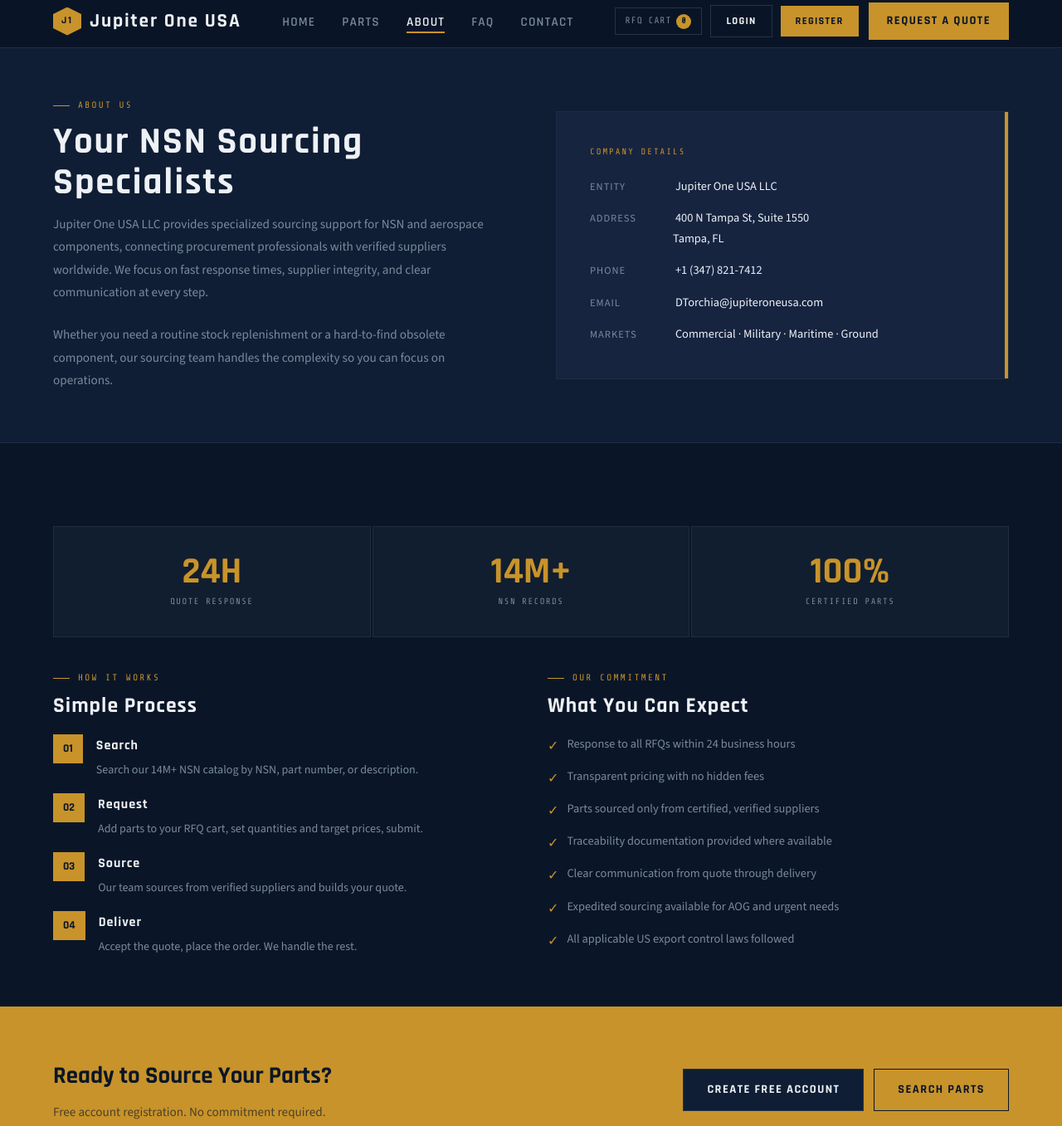
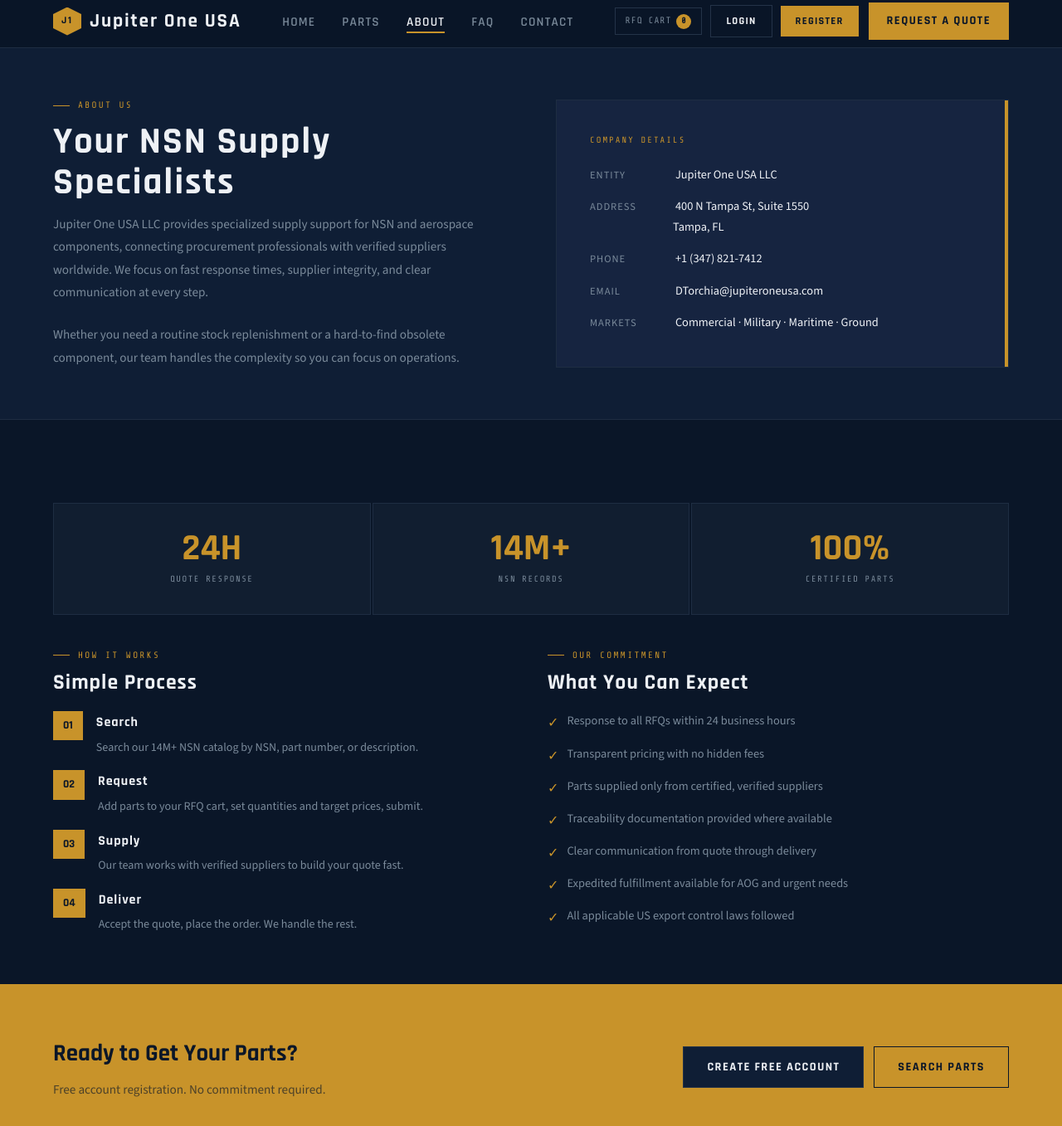
Before and after one commit to jupiteroneusa/jupiter-one-usa, a website: page public/pages/about.html in a window 1280 px wide. Shown: the part 40-1397 px from the top of the page at 83% size. Drawn offline with nearby package versions, Linux system fonts and the light colour scheme.

Commit message:
fix: nav logo nowrap, phone required, NSN links, about page supply wording

```diff
--- a/public/css/main.css
+++ b/public/css/main.css
@@ -656,7 +656,7 @@
 @media (max-width: 600px) {
   .topbar-right { display: none; }
   .nav { padding: 0 4vw; height: 56px; }
-  .nav-logo { font-size: 1.1rem; }
+  .nav-logo { display:flex; align-items:center; gap:10px; font-family:var(--font-display); font-weight:700; font-size:1.2rem; letter-spacing:0.06em; color:var(--white); white-space:nowrap; }
   #nav-user-area { gap: 6px; }
   #nav-user-area .btn-sm { font-size: 0.65rem; padding: 5px 8px; }
 }
--- a/public/pages/about.html
+++ b/public/pages/about.html
@@ -23,15 +23,15 @@
   <div class="about-grid">
     <div>
       <div class="section-label">About Us</div>
-      <div class="section-title">Your NSN Sourcing Specialists</div>
+      <div class="section-title">Your NSN Supply Specialists</div>
       <p style="color:var(--muted);font-size:.95rem;line-height:1.8;margin-bottom:24px;">
-        Jupiter One USA LLC provides specialized sourcing support for NSN and aerospace components,
+        Jupiter One USA LLC provides specialized supply support for NSN and aerospace components,
         connecting procurement professionals with verified suppliers worldwide.
         We focus on fast response times, supplier integrity, and clear communication at every step.
       </p>
       <p style="color:var(--muted);font-size:.95rem;line-height:1.8;">
         Whether you need a routine stock replenishment or a hard-to-find obsolete component,
-        our sourcing team handles the complexity so you can focus on operations.
+        our team handles the complexity so you can focus on operations.
       </p>
     </div>
     <div style="background:var(--navy3);border:1px solid var(--border);padding:40px;position:relative;overflow:hidden;">
@@ -70,7 +70,7 @@
           </div>
           <div style="display:flex;gap:16px;align-items:flex-start;">
             <div style="background:var(--gold);color:var(--navy);font-family:var(--font-display);font-weight:700;font-size:.85rem;padding:6px 12px;flex-shrink:0;">03</div>
-            <div><div style="font-family:var(--font-display);font-weight:700;font-size:1rem;letter-spacing:.06em;margin-bottom:4px;">Source</div><div style="font-size:.88rem;color:var(--muted);">Our team sources from verified suppliers and builds your quote.</div></div>
+            <div><div style="font-family:var(--font-display);font-weight:700;font-size:1rem;letter-spacing:.06em;margin-bottom:4px;">Supply</div><div style="font-size:.88rem;color:var(--muted);">Our team works with verified suppliers to build your quote fast.</div></div>
           </div>
           <div style="display:flex;gap:16px;align-items:flex-start;">
             <div style="background:var(--gold);color:var(--navy);font-family:var(--font-display);font-weight:700;font-size:.85rem;padding:6px 12px;flex-shrink:0;">04</div>
@@ -84,10 +84,10 @@
       <div style="display:flex;flex-direction:column;gap:12px;">
           <div style="display:flex;gap:10px;align-items:flex-start;"><span style="color:var(--gold);flex-shrink:0;">&#10003;</span><span style="font-size:.9rem;color:var(--muted);">Response to all RFQs within 24 business hours</span></div>
           <div style="display:flex;gap:10px;align-items:flex-start;"><span style="color:var(--gold);flex-shrink:0;">&#10003;</span><span style="font-size:.9rem;color:var(--muted);">Transparent pricing with no hidden fees</span></div>
-          <div style="display:flex;gap:10px;align-items:flex-start;"><span style="color:var(--gold);flex-shrink:0;">&#10003;</span><span style="font-size:.9rem;color:var(--muted);">Parts sourced only from certified, verified suppliers</span></div>
+          <div style="display:flex;gap:10px;align-items:flex-start;"><span style="color:var(--gold);flex-shrink:0;">&#10003;</span><span style="font-size:.9rem;color:var(--muted);">Parts supplied only from certified, verified suppliers</span></div>
           <div style="display:flex;gap:10px;align-items:flex-start;"><span style="color:var(--gold);flex-shrink:0;">&#10003;</span><span style="font-size:.9rem;color:var(--muted);">Traceability documentation provided where available</span></div>
           <div style="display:flex;gap:10px;align-items:flex-start;"><span style="color:var(--gold);flex-shrink:0;">&#10003;</span><span style="font-size:.9rem;color:var(--muted);">Clear communication from quote through delivery</span></div>
-          <div style="display:flex;gap:10px;align-items:flex-start;"><span style="color:var(--gold);flex-shrink:0;">&#10003;</span><span style="font-size:.9rem;color:var(--muted);">Expedited sourcing available for AOG and urgent needs</span></div>
+          <div style="display:flex;gap:10px;align-items:flex-start;"><span style="color:var(--gold);flex-shrink:0;">&#10003;</span><span style="font-size:.9rem;color:var(--muted);">Expedited fulfillment available for AOG and urgent needs</span></div>
           <div style="display:flex;gap:10px;align-items:flex-start;"><span style="color:var(--gold);flex-shrink:0;">&#10003;</span><span style="font-size:.9rem;color:var(--muted);">All applicable US export control laws followed</span></div>
       </div>
     </div>
@@ -96,7 +96,7 @@
 
 <div style="background:var(--gold);padding:60px 5vw;display:flex;justify-content:space-between;align-items:center;gap:24px;flex-wrap:wrap;">
   <div>
-    <div style="font-family:var(--font-display);font-weight:700;font-size:1.8rem;color:var(--navy);">Ready to Source Your Parts?</div>
+    <div style="font-family:var(--font-display);font-weight:700;font-size:1.8rem;color:var(--navy);">Ready to Get Your Parts?</div>
     <div style="font-size:.95rem;color:rgba(10,22,40,.65);margin-top:6px;">Free account registration. No commitment required.</div>
   </div>
   <div style="display:flex;gap:12px;flex-wrap:wrap;">
```
Also changed, not shown: public/pages/register.html (+2 -2 lines), public/pages/rfq-detail.html (+5 -2 lines).
